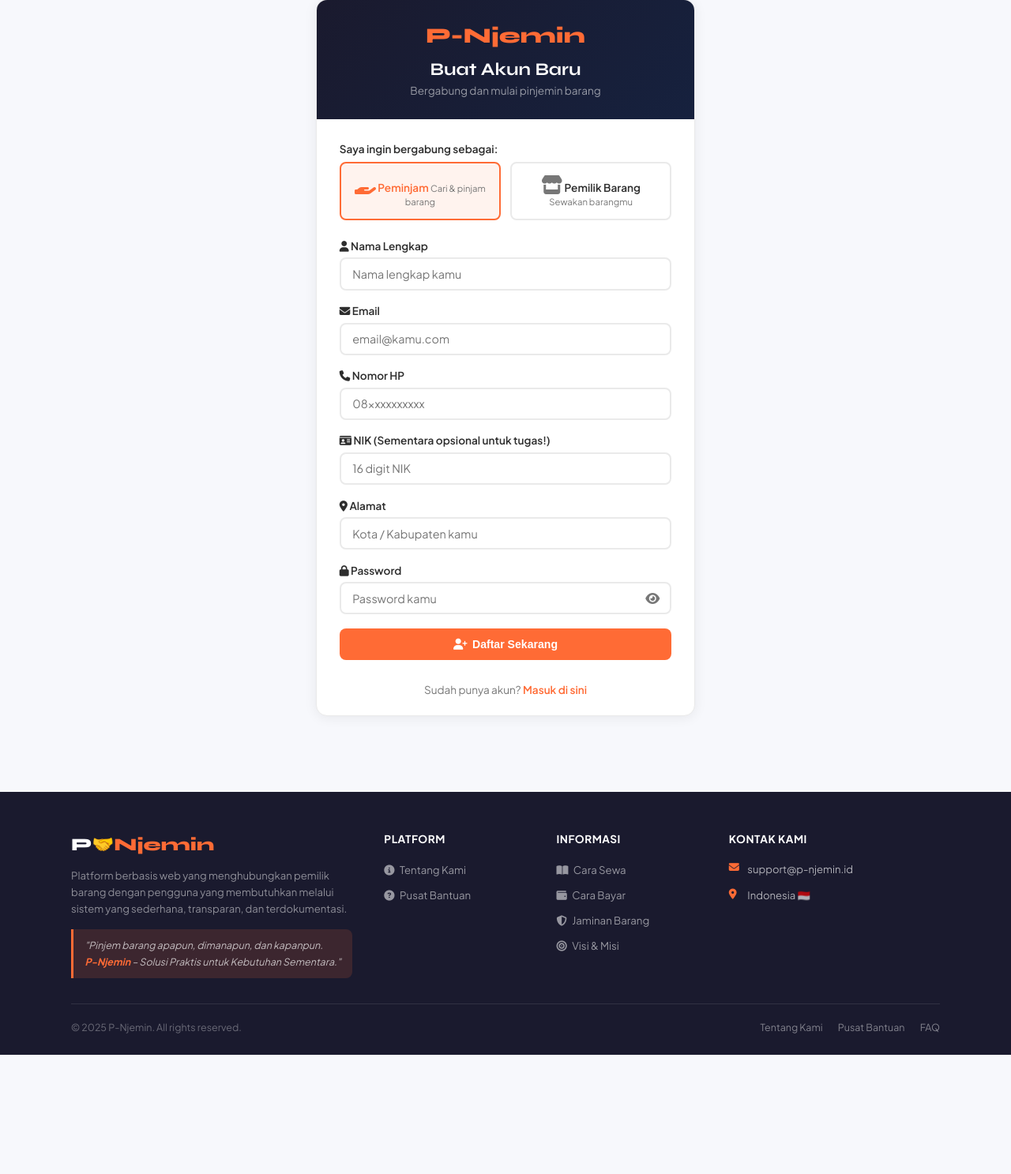
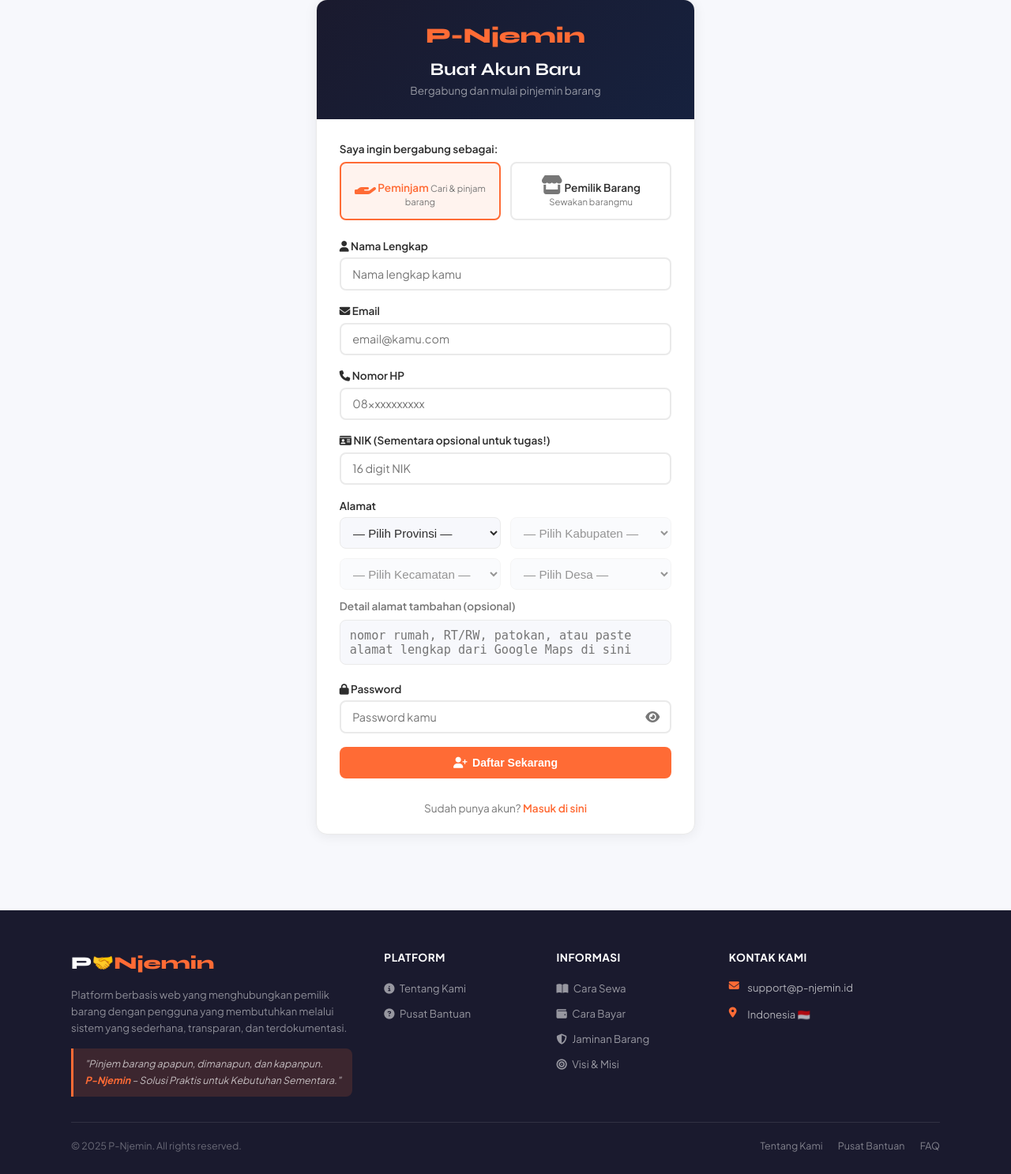
Before and after one commit to Faitz761/pnjemin_v2, a Flask app: page /register in a window 1280 px wide. Shown: the part 114-1601 px from the top of the page at 79% size. Before the commit the page ends 1450 px from the top, so only its background shows below. Run offline with Flask 3, Linux system fonts and the light colour scheme; some libraries are stand-ins or nearby versions.

Commit message:
first commit

```diff
--- a/templates/register.html
+++ b/templates/register.html
@@ -2,6 +2,24 @@
 {% block title %}Daftar - P-Njemin{% endblock %}
 {% block extra_css %}
 <style>
+.alamat-grid {
+    display: grid;
+    grid-template-columns: 1fr 1fr;
+    gap: 0.75rem;
+}
+.alamat-grid select {
+    width: 100%;
+    padding: 0.6rem 0.75rem;
+    border: 1.5px solid var(--border);
+    border-radius: var(--radius-sm);
+    background: var(--bg);
+    color: var(--text);
+    font-size: 0.95rem;
+}
+.alamat-grid select:disabled {
+    opacity: 0.5;
+    cursor: not-allowed;
+}
 .auth-wrap { min-height: calc(100vh - 180px); display: flex; align-items: center; justify-content: center; padding: 2rem 1rem; }
 .auth-card { background: white; border-radius: var(--radius); border: 1px solid var(--border); box-shadow: var(--shadow); width: 100%; max-width: 480px; overflow: hidden; }
 .auth-header { background: linear-gradient(135deg, var(--secondary), #16213e); padding: 1.8rem; text-align: center; }
@@ -72,9 +90,26 @@
     <input type="text" name="nik" class="form-control" placeholder="16 digit NIK" required maxlength="16">
 </div>
                 <div class="form-group">
-                    <label><i class="fas fa-map-marker-alt"></i> Alamat</label>
-                    <input type="text" name="alamat" class="form-control" placeholder="Kota / Kabupaten kamu" required>
-                </div>
+    <label>Alamat</label>
+    <div class="alamat-grid">
+        <select id="provinsi" onchange="loadKabupaten()" required>
+            <option value="">— Pilih Provinsi —</option>
+        </select>
+        <select id="kabupaten" onchange="loadKecamatan()" disabled required>
+            <option value="">— Pilih Kabupaten —</option>
+        </select>
+        <select id="kecamatan" onchange="loadDesa()" disabled required>
+            <option value="">— Pilih Kecamatan —</option>
+        </select>
+        <select id="desa" disabled required>
+            <option value="">— Pilih Desa —</option>
+        </select>
+    </div>
+    <label style="font-size:0.85rem;color:var(--text-muted);margin-top:0.75rem;display:block">Detail alamat tambahan (opsional)</label>
+    <textarea name="alamat" id="alamat_detail" rows="2" placeholder="nomor rumah, RT/RW, patokan, atau paste alamat lengkap dari Google Maps di sini" style="width:100%;margin-top:0.15rem;padding:0.6rem 0.75rem;border:1.5px solid var(--border);border-radius:var(--radius-sm);background:var(--bg);color:var(--text);font-size:0.95rem;resize:none"></textarea>
+    <!-- Field hidden untuk kirim alamat lengkap -->
+    <input type="hidden" name="alamat" id="alamat_lengkap">
+</div>
                 <div class="form-group">
                     <label><i class="fas fa-lock"></i> Password</label>
 <div style="position: relative;">
@@ -93,6 +128,83 @@
     </div>
 </div>
 <script>
+    //JS alamat
+    const BASE = 'https://www.emsifa.com/api-wilayah-indonesia/api';
+
+async function fetchWilayah(url) {
+    const res = await fetch(url);
+    return res.json();
+}
+
+function isiSelect(el, data, keyId, keyNama, placeholder) {
+    el.innerHTML = `<option value="">${placeholder}</option>`;
+    data.forEach(d => {
+        el.innerHTML += `<option value="${d[keyId]}" data-nama="${d[keyNama]}">${d[keyNama]}</option>`;
+    });
+    el.disabled = false;
+}
+
+function resetSelect(el, placeholder) {
+    el.innerHTML = `<option value="">${placeholder}</option>`;
+    el.disabled = true;
+}
+
+function updateAlamatLengkap() {
+    const parts = ['provinsi','kabupaten','kecamatan','desa']
+        .map(id => {
+            const el = document.getElementById(id);
+            const opt = el.options[el.selectedIndex];
+            return opt && opt.dataset.nama ? opt.dataset.nama : '';
+        })
+        .filter(Boolean);
+    const detail = document.getElementById('alamat_detail').value.trim();
+    if (detail) parts.push(detail);
+    document.getElementById('alamat_lengkap').value = parts.join(', ');
+}
+
+async function loadProvinsi() {
+    const data = await fetchWilayah(`${BASE}/provinces.json`);
+    isiSelect(document.getElementById('provinsi'), data, 'id', 'name', '— Pilih Provinsi —');
+}
+
+async function loadKabupaten() {
+    const prov = document.getElementById('provinsi');
+    updateAlamatLengkap();
+    resetSelect(document.getElementById('kabupaten'), '— Pilih Kabupaten —');
+    resetSelect(document.getElementById('kecamatan'), '— Pilih Kecamatan —');
+    resetSelect(document.getElementById('desa'), '— Pilih Desa —');
+    if (!prov.value) return;
+    const data = await fetchWilayah(`${BASE}/regencies/${prov.value}.json`);
+    isiSelect(document.getElementById('kabupaten'), data, 'id', 'name', '— Pilih Kabupaten —');
+}
+
+async function loadKecamatan() {
+    const kab = document.getElementById('kabupaten');
+    updateAlamatLengkap();
+    resetSelect(document.getElementById('kecamatan'), '— Pilih Kecamatan —');
+    resetSelect(document.getElementById('desa'), '— Pilih Desa —');
+    if (!kab.value) return;
+    const data = await fetchWilayah(`${BASE}/districts/${kab.value}.json`);
+    isiSelect(document.getElementById('kecamatan'), data, 'id', 'name', '— Pilih Kecamatan —');
+}
+
+async function loadDesa() {
+    const kec = document.getElementById('kecamatan');
+    updateAlamatLengkap();
+    resetSelect(document.getElementById('desa'), '— Pilih Desa —');
+    if (!kec.value) return;
+    const data = await fetchWilayah(`${BASE}/villages/${kec.value}.json`);
+    isiSelect(document.getElementById('desa'), data, 'id', 'name', '— Pilih Desa —');
+}
+
+// Update alamat lengkap saat desa dipilih atau detail diketik
+document.getElementById('desa').addEventListener('change', updateAlamatLengkap);
+document.getElementById('alamat_detail').addEventListener('input', updateAlamatLengkap);
+
+// Load provinsi saat halaman dibuka
+loadProvinsi();
+
+//JS Password
     const togglePassword = document.querySelector('#togglePassword');
     const password = document.querySelector('#password');
 
```
